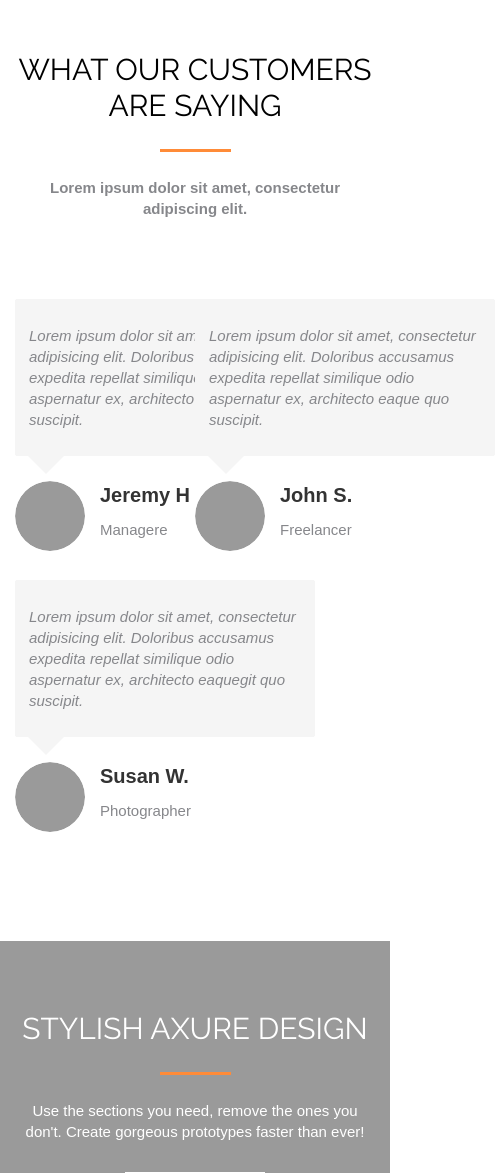
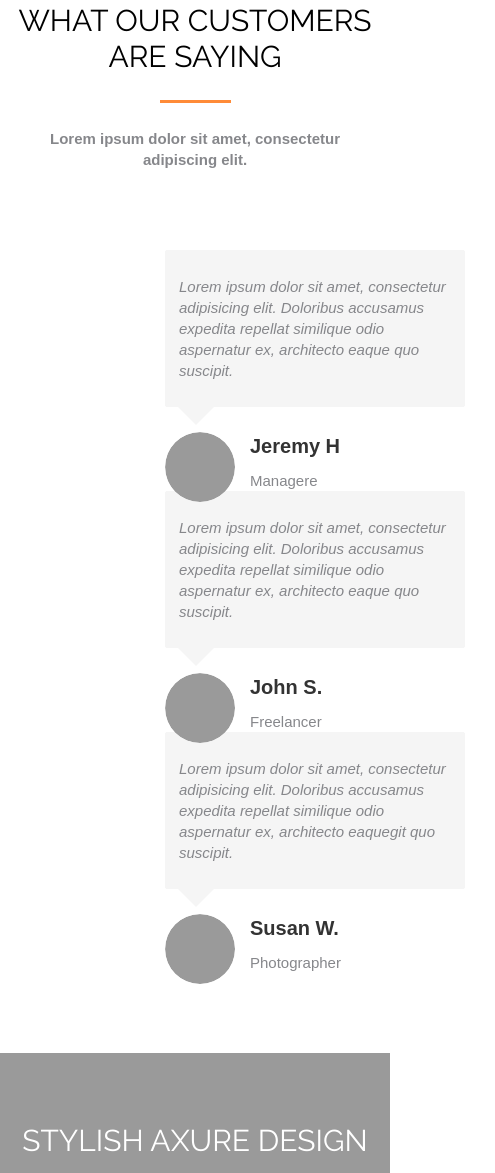
Before and after one commit to Vladimir-ivano/gggggg, a plain HTML site: page index.html in a window 390 px wide. Shown: the part 7388-8561 px from the top of the page, 495 px wide, since content can reach past the window. Drawn offline with Linux system fonts and the light colour scheme.

Commit message:
Update style.css

```diff
--- a/style.css
+++ b/style.css
@@ -1178,6 +1178,16 @@ features__col--third{
 }
 
 
+.section__item{
+  width: 100%;
+
+}
+
+.team__item{
+  padding-left: 150px;
+  width: 100%;
+  margin: 0 auto}
+
 .contact__item{
   flex-basis: 100%;
 
```
